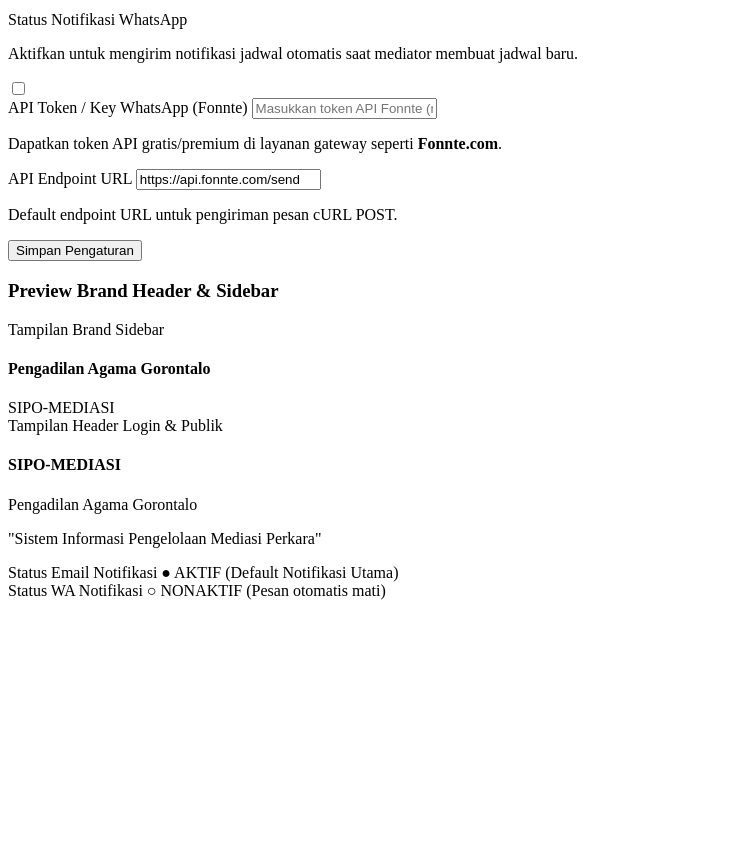
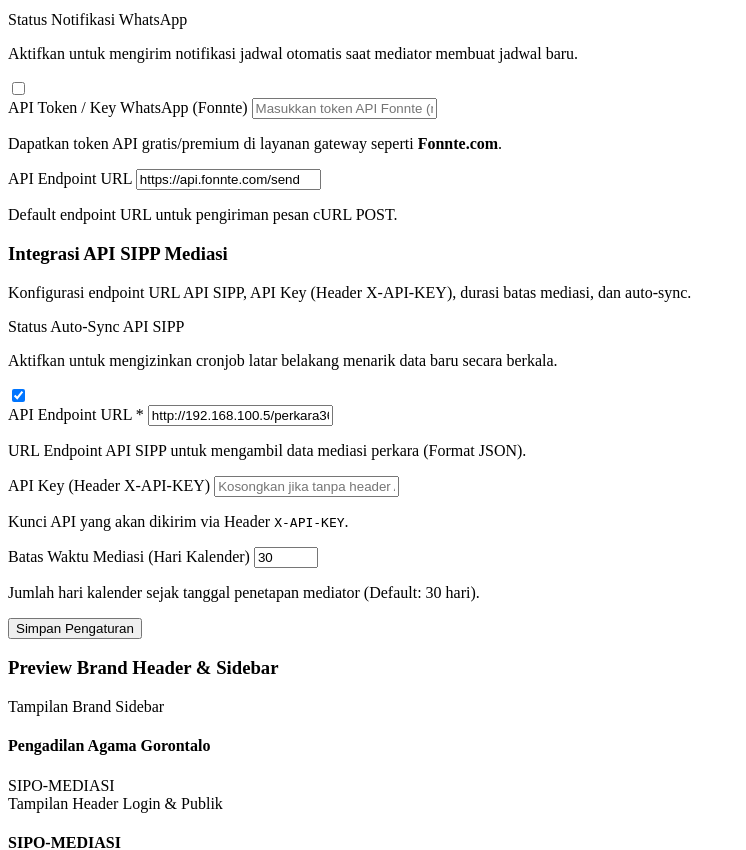
Before and after one commit to rtriadi/mediasi, a CodeIgniter app: the page made by application/views/admin/pengaturan/index.php in a window 1280 px wide. Shown: the part 1039-1889 px from the top of the page, without its empty margins (0-746 px from the left). Before the commit the page ends 1639 px from the top, so only its background shows below. Run offline with CodeIgniter, Linux system fonts and the light colour scheme; data that the repository does not hold is empty; some libraries are stand-ins or nearby versions.

Commit message:
feat: complete SIPP API sync UI components and views

```diff
--- a/application/libraries/SippApi.php
+++ b/application/libraries/SippApi.php
@@ -91,7 +91,7 @@ class SippApi {
             ];
         }
 
-        $settings = $this->CI->M_pengaturan->get_all_assoc();
+        $settings = $this->CI->M_pengaturan->get_all_as_array();
         $batas_hari = !empty($settings['batas_waktu_mediasi_hari']) ? (int)$settings['batas_waktu_mediasi_hari'] : 30;
 
         $inserted = 0;
--- a/application/views/admin/pengaturan/index.php
+++ b/application/views/admin/pengaturan/index.php
@@ -240,6 +240,78 @@ $wa_active    = get_app_setting('wa_notif_active', '0') === '1';
                 </div>
             </div>
 
+            <!-- Section SIPP API Integration -->
+            <div class="border-t border-slate-200 pt-6">
+                <div class="border-b border-slate-100 pb-4 mb-4">
+                    <h3 class="text-base font-bold text-slate-900 font-heading flex items-center gap-2">
+                        <i class="fa-solid fa-cloud-arrow-down text-indigo-600 text-lg"></i>
+                        <span>Integrasi API SIPP Mediasi</span>
+                    </h3>
+                    <p class="text-xs text-slate-500 mt-0.5">Konfigurasi endpoint URL API SIPP, API Key (Header X-API-KEY), durasi batas mediasi, dan auto-sync.</p>
+                </div>
+
+                <!-- Status Auto Sync API Toggle -->
+                <div class="p-4 bg-indigo-50/50 rounded-2xl border border-indigo-200/80 mb-5 flex items-center justify-between">
+                    <div>
+                        <span class="text-xs font-bold text-indigo-950 block">Status Auto-Sync API SIPP</span>
+                        <p class="text-[11px] text-indigo-800 mt-0.5">Aktifkan untuk mengizinkan cronjob latar belakang menarik data baru secara berkala.</p>
+                    </div>
+                    <label class="relative inline-flex items-center cursor-pointer">
+                        <?php $api_sync_auto = get_app_setting('api_sync_auto', '1') === '1'; ?>
+                        <input type="checkbox" name="api_sync_auto" value="1" class="sr-only peer" <?= $api_sync_auto ? 'checked' : '' ?>>
+                        <div class="w-11 h-6 bg-slate-300 peer-focus:outline-none rounded-full peer peer-checked:after:translate-x-full peer-checked:after:border-white after:content-[''] after:absolute after:top-[2px] after:left-[2px] after:bg-white after:border-slate-300 after:border after:rounded-full after:h-5 after:w-5 after:transition-all peer-checked:bg-indigo-600"></div>
+                    </label>
+                </div>
+
+                <div class="space-y-4">
+                    <!-- SIPP API Endpoint URL -->
+                    <div>
+                        <label for="api_mediasi_url" class="block text-xs font-bold uppercase tracking-wider text-slate-700 mb-1.5">
+                            API Endpoint URL <span class="text-rose-500">*</span>
+                        </label>
+                        <input type="text" id="api_mediasi_url" name="api_mediasi_url" required
+                            value="<?= htmlspecialchars(get_app_setting('api_mediasi_url', 'http://192.168.100.5/perkara360/api/mediasi')) ?>"
+                            class="w-full border border-slate-300 rounded-xl px-4 py-3 text-sm focus:outline-none focus:ring-2 focus:ring-indigo-600 font-mono text-slate-900"
+                            placeholder="http://192.168.100.5/perkara360/api/mediasi">
+                        <p class="text-[11px] text-slate-400 mt-1">URL Endpoint API SIPP untuk mengambil data mediasi perkara (Format JSON).</p>
+                    </div>
+
+                    <div class="grid grid-cols-1 sm:grid-cols-2 gap-4">
+                        <!-- SIPP API Key (Header X-API-KEY) -->
+                        <div>
+                            <label for="api_mediasi_key" class="block text-xs font-bold uppercase tracking-wider text-slate-700 mb-1.5">
+                                API Key (Header X-API-KEY)
+                            </label>
+                            <input type="text" id="api_mediasi_key" name="api_mediasi_key"
+                                value="<?= htmlspecialchars(get_app_setting('api_mediasi_key', '')) ?>"
+                                class="w-full border border-slate-300 rounded-xl px-4 py-3 text-sm focus:outline-none focus:ring-2 focus:ring-indigo-600 font-mono text-slate-900"
+                                placeholder="Kosongkan jika tanpa header API Key">
+                            <p class="text-[11px] text-slate-400 mt-1">Kunci API yang akan dikirim via Header <code class="bg-slate-100 px-1 py-0.5 rounded text-indigo-700 font-mono">X-API-KEY</code>.</p>
+                        </div>
+
+                        <!-- Batas Waktu Mediasi (Hari Kalender) -->
+                        <div>
+                            <label for="batas_waktu_mediasi_hari" class="block text-xs font-bold uppercase tracking-wider text-slate-700 mb-1.5">
+                                Batas Waktu Mediasi (Hari Kalender)
+                            </label>
+                            <input type="number" id="batas_waktu_mediasi_hari" name="batas_waktu_mediasi_hari" min="1" max="180"
+                                value="<?= htmlspecialchars(get_app_setting('batas_waktu_mediasi_hari', '30')) ?>"
+                                class="w-full border border-slate-300 rounded-xl px-4 py-3 text-sm focus:outline-none focus:ring-2 focus:ring-indigo-600 font-bold text-slate-900"
+                                placeholder="30">
+                            <p class="text-[11px] text-slate-400 mt-1">Jumlah hari kalender sejak tanggal penetapan mediator (Default: 30 hari).</p>
+                        </div>
+                    </div>
+
+                    <?php $last_sync = get_app_setting('api_last_sync', ''); ?>
+                    <?php if ($last_sync): ?>
+                    <div class="p-3 bg-slate-100 rounded-xl flex items-center justify-between text-xs text-slate-600">
+                        <span><i class="fa-solid fa-clock-rotate-left mr-1.5 text-slate-500"></i>Terakhir Sinkronisasi API:</span>
+                        <strong class="font-mono text-slate-900"><?= date('d-m-Y H:i:s', strtotime($last_sync)) ?> WITA</strong>
+                    </div>
+                    <?php endif; ?>
+                </div>
+            </div>
+
             <!-- Submit Button -->
             <div class="pt-4 border-t border-slate-100 flex items-center justify-end gap-3">
                 <button type="submit" class="inline-flex items-center gap-2 bg-gradient-to-r from-blue-600 to-indigo-600 hover:from-blue-500 hover:to-indigo-500 text-white font-bold px-6 py-3 rounded-xl text-xs transition-all shadow-md shadow-blue-600/20">
```
Also changed, not shown: application/views/pp/monitor/index.php (+54 -7 lines).
